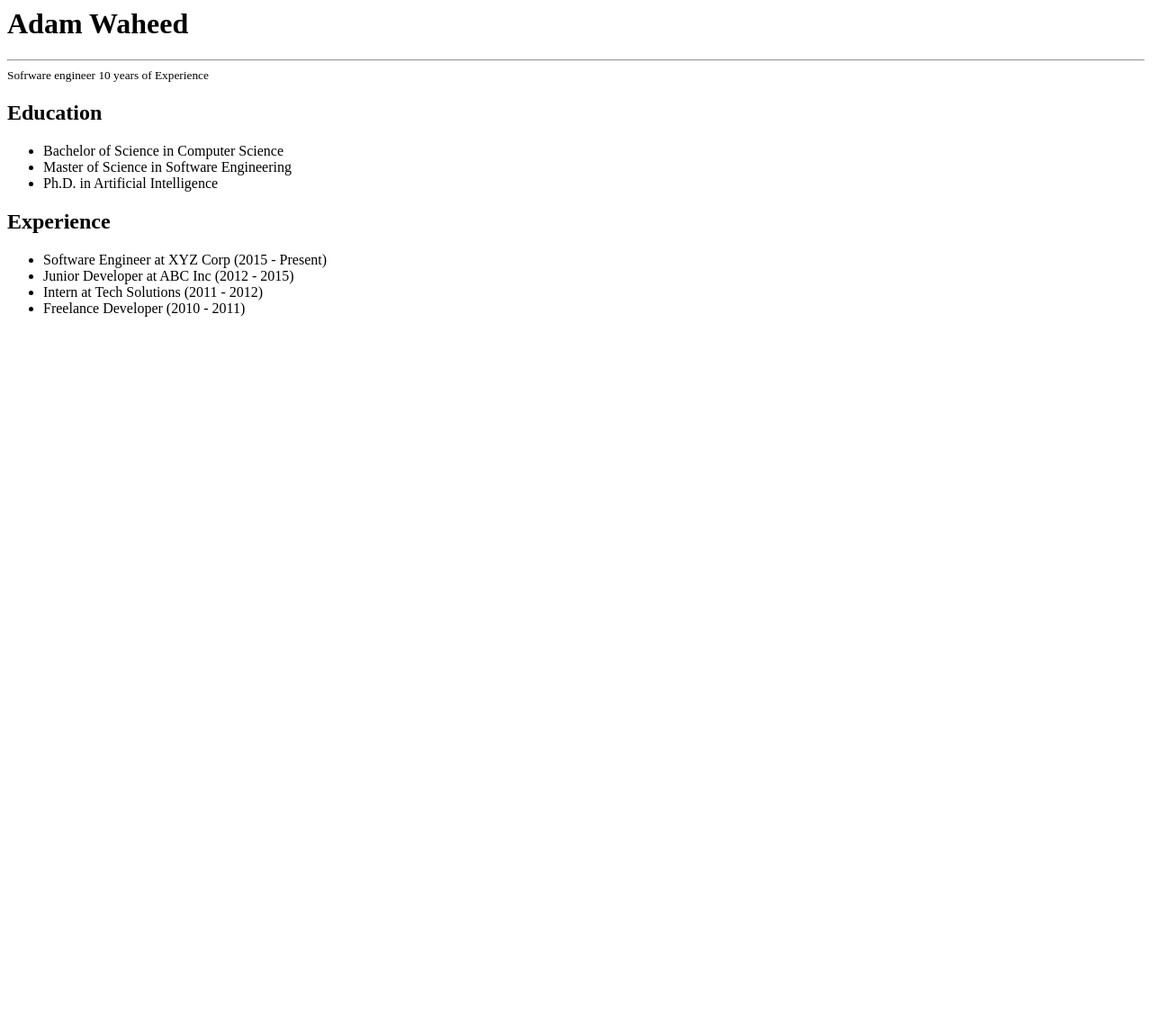
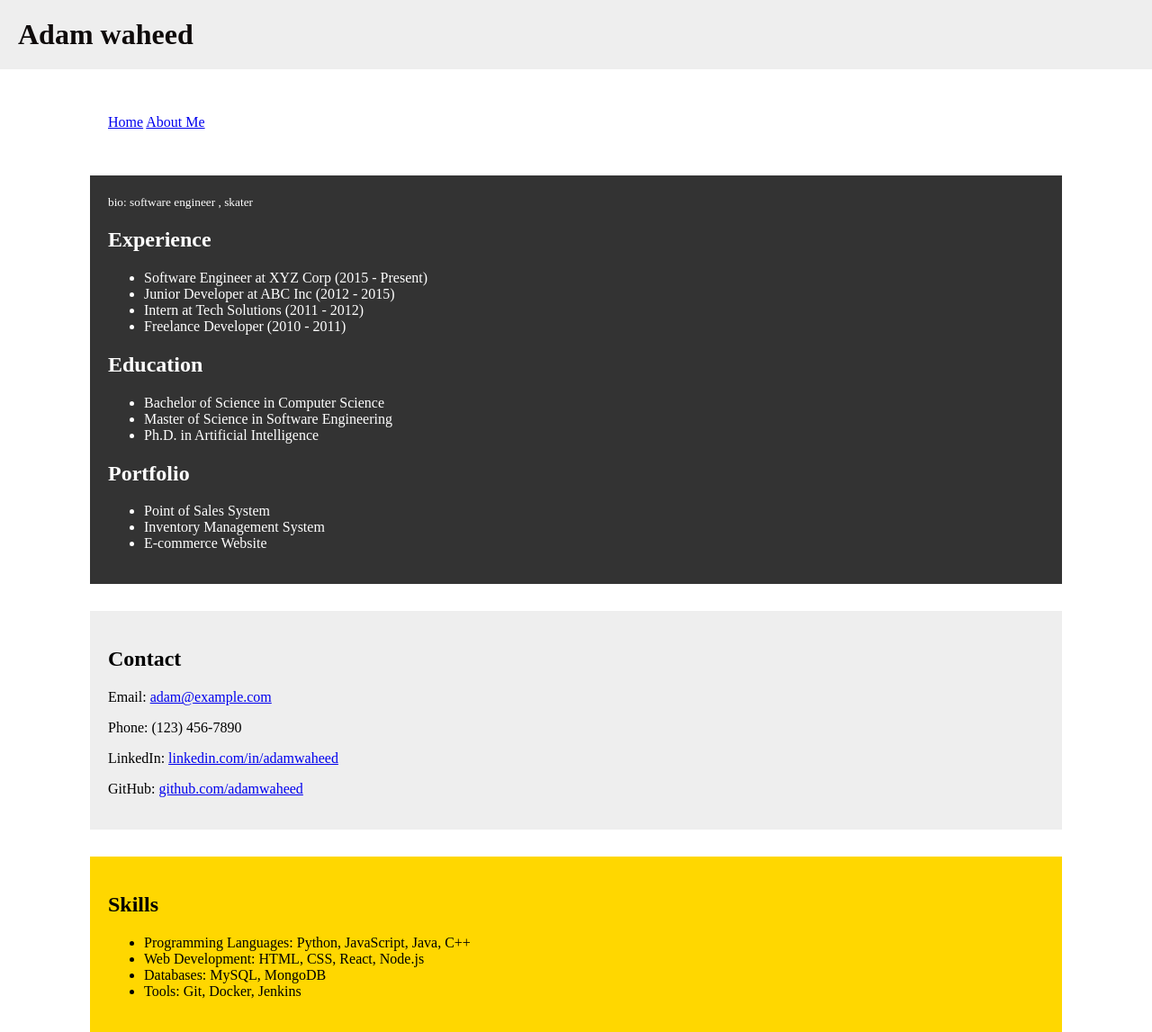
Before and after one commit to Adamwaheed/website_sep_25, a plain HTML site: page index.html in a window 1280 px wide. Shown: the whole page at 90% size. Before the commit the page ends 800 px from the top, so only its background shows below. Drawn offline with Linux system fonts and the light colour scheme.

Commit message:
Add about page and enhance styling for Adam Waheed's portfolio

```diff
--- a/index.html
+++ b/index.html
@@ -1,9 +1,30 @@
-<h1>Adam Waheed</h1>
-<hr>
-<small>
-Sofrware engineer
-10 years of Experience
-</small>
+<!DOCTYPE html>
+<html lang="en">
+<head>
+	<title>Hello </title>
+	<link rel="stylesheet" href="style.css">
+</head>
+
+<body>
+
+	<h1>Adam waheed</h1>
+
+	<section class="section">
+		<a href="index.html">Home</a>
+		<a href="about.html">About Me</a>
+	</section>
+
+	<section class="section dark">
+		<small>bio: software engineer , skater</small>
+
+		<h2>Experience</h2>
+		<ul>
+			<li>Software Engineer at XYZ Corp (2015 - Present)</li>
+			<li>Junior Developer at ABC Inc (2012 - 2015)</li>
+			<li>Intern at Tech Solutions (2011 - 2012)</li>
+			<li>Freelance Developer (2010 - 2011)</li>
+		</ul>
+
 
 		<h2>Education</h2>
 		<ul>
@@ -12,12 +33,31 @@ Sofrware engineer
 			<li>Ph.D. in Artificial Intelligence</li>
 		</ul>
 
+		<h2>Portfolio</h2>
+		<ul>
+			<li>Point of Sales System</li>
+			<li>Inventory Management System</li>
+			<li>E-commerce Website</li>
+		</ul>
+	</section>
 
-<h2>Experience</h2>
+	<section class="section light">
+		<h2>Contact</h2>
+		<p>Email: <a href="mailto:adam@example.com">adam@example.com</a></p>
+		<p>Phone: (123) 456-7890</p>
+		<p>LinkedIn: <a href="https://www.linkedin.com/in/adamwaheed" target="_blank">linkedin.com/in/adamwaheed</a></p>
+		<p>GitHub: <a href="https://github.com/adamwaheed" target="_blank">github.com/adamwaheed</a></p>
+	</section>
 
+	<section class="section gold">
+		<h2>Skills</h2>
 		<ul>
-	<li>Software Engineer at XYZ Corp (2015 - Present)</li>
-	<li>Junior Developer at ABC Inc (2012 - 2015)</li>
-	<li>Intern at Tech Solutions (2011 - 2012)</li>
-	<li>Freelance Developer (2010 - 2011)</li>
+			<li>Programming Languages: Python, JavaScript, Java, C++</li>
+			<li>Web Development: HTML, CSS, React, Node.js</li>
+			<li>Databases: MySQL, MongoDB</li>
+			<li>Tools: Git, Docker, Jenkins</li>
 		</ul>
+</body>
+
+
+</html>
--- /dev/null
+++ b/style.css
@@ -0,0 +1,35 @@
+body {
+    margin: 0px;
+    padding: 0px;
+    ;
+}
+
+h1 {
+    color: #0e0a0a;
+    background-color: #eee;
+    margin: 0px;
+    padding: 20px;
+}
+
+.section {
+    margin-left: 100px;
+    margin-right: 100px;
+    margin-top: 30px;
+    padding: 20px;
+
+}
+
+.dark {
+    background-color: #333;
+    color: white;
+}
+
+.light {
+    background-color: #eee;
+    color: black;
+}
+
+.gold {
+    background-color: gold;
+    color: black;
+}
```
Also changed, not shown: about.html (added, +36 -0 lines). Lines whose indentation alone changed are shown as unchanged.
